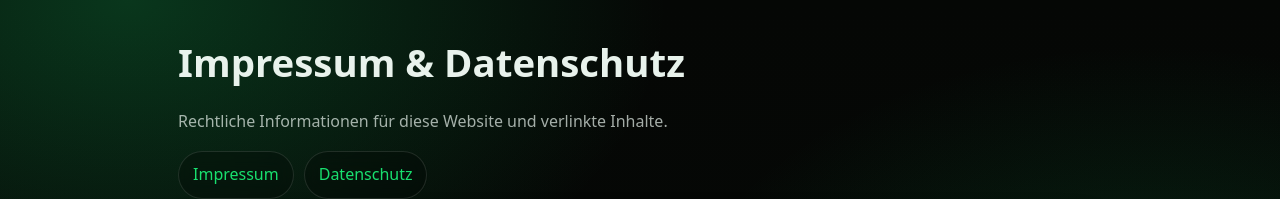
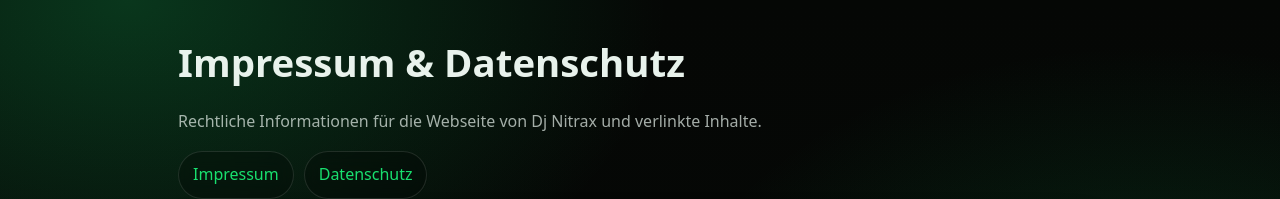
Before and after one commit to djnitraxmusic/impressum, a plain HTML site: page index.html in a window 1280 px wide. Shown: the top 199 px of the page. Drawn offline with Linux system fonts and the light colour scheme.

Commit message:
Update index.html

```diff
--- a/index.html
+++ b/index.html
@@ -77,7 +77,7 @@
     <header>
       <h1>Impressum & Datenschutz</h1>
       <p class="subtitle">
-        Rechtliche Informationen für diese Website und verlinkte Inhalte.
+        Rechtliche Informationen für die Webseite von Dj Nitrax und verlinkte Inhalte.
       </p>
       <nav>
         <a class="pill" href="#impressum">Impressum</a>
@@ -135,7 +135,7 @@
 
         <p><strong>1. Verantwortlicher</strong></p>
         <p>
-           Alexander Schoog<br>
+          Alexander Schoog<br>
           Hahnenweg 7b<br>
           41466 Neuss<br>
           E-Mail: booking@nitrax.com
```
